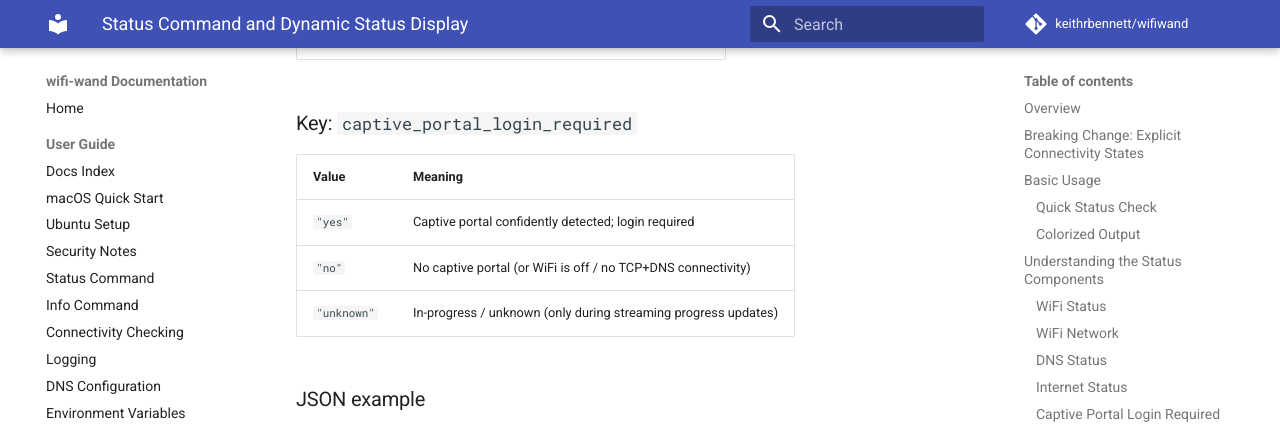
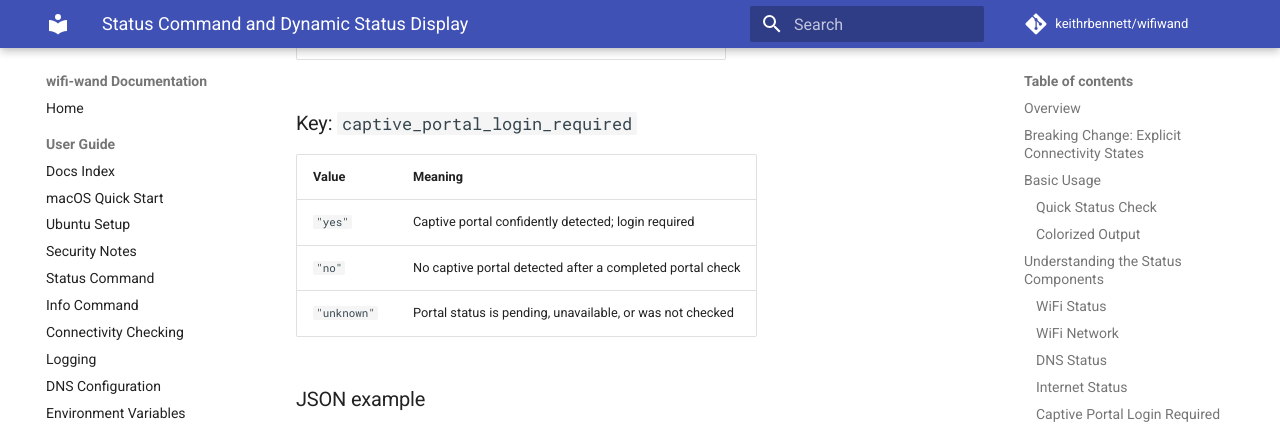
Before and after one commit to keithrbennett/wifiwand, an MkDocs documentation site: the page built from docs/STATUS_COMMAND.md, in a window 1280 px wide and 900 px high, scrolled down 3637 px. Shown: the top 424 px of the window. Built offline with MkDocs 1.6.1 and Material for MkDocs 9.7.7, drawn with Linux system fonts in a browser that asks for light colours; comment, search, counter and statistics services are not loaded.

Commit message:
Make wifi-off captive portal status consistent
When WiFi is off, StatusLineDataBuilder reported an indeterminate
captive portal state but a login-required value of :no. That made the
two fields disagree with the builder's normal state-to-flag mapping.

Report :unknown for captive_portal_login_required in the WiFi-off path
because no captive portal check has run, and update the status command
docs to describe when "no" and "unknown" are emitted.

```diff
--- a/docs/STATUS_COMMAND.md
+++ b/docs/STATUS_COMMAND.md
@@ -130,8 +130,8 @@ less likely to change over time.
 | Value       | Meaning                                                        |
 |-------------|----------------------------------------------------------------|
 | `"yes"`     | Captive portal confidently detected; login required            |
-| `"no"`      | No captive portal (or WiFi is off / no TCP+DNS connectivity)   |
-| `"unknown"` | In-progress / unknown (only during streaming progress updates) |
+| `"no"`      | No captive portal detected after a completed portal check       |
+| `"unknown"` | Portal status is pending, unavailable, or was not checked       |
 
 ### JSON example
 
```
Also changed, not shown: README.md (+1 -1 lines), 2 other files.
